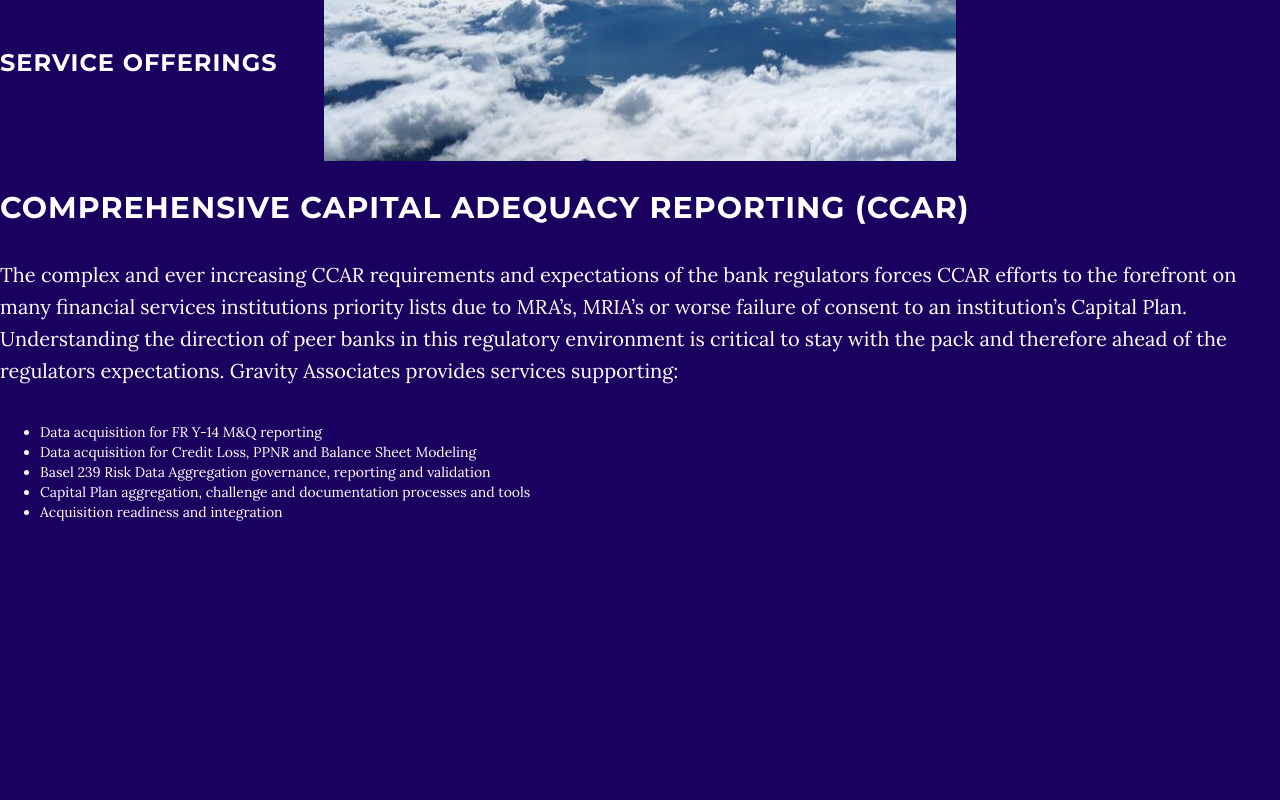
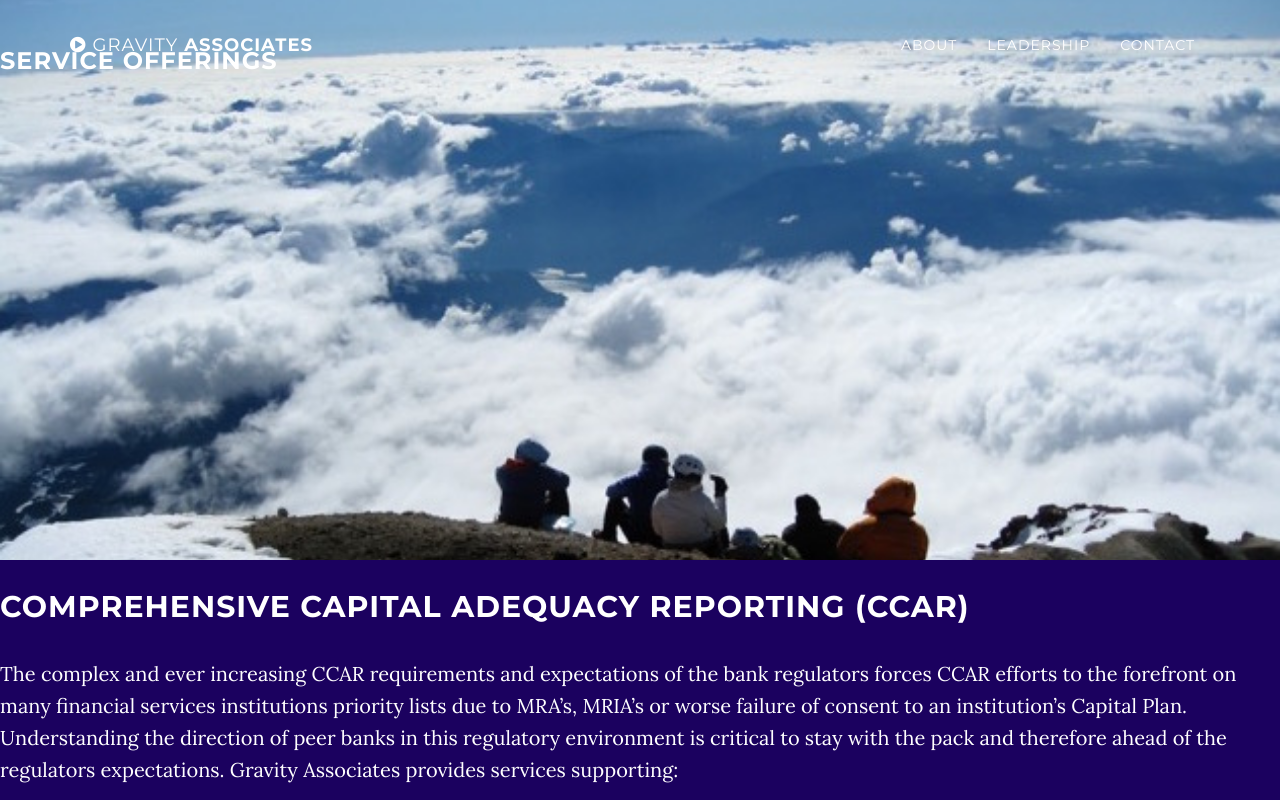
Before and after one commit to ryankell05/Gravity, a Flask app: page /services in a window 1280 px wide. Shown: the top 800 px of the page. Before the commit the page ends 521 px from the top, so only its background shows below. Run offline with Flask 2, Linux system fonts and the light colour scheme; some libraries are stand-ins or nearby versions.

Commit message:
service page jumbotron update

```diff
--- a/static/css/services.css
+++ b/static/css/services.css
@@ -1,7 +1,9 @@
 #jumbo
 {
-	width: 100%;
-    padding: 50px 0;
-    color: #fff;
-    background: url(../img/main.jpeg) no-repeat center center scroll;
+	position: relative;
+    background: #000 url("../img/main.jpeg") center center;
+    width: 100%;
+    height: 70%;
+    background-size: cover;
+    overflow: hidden;
 }
--- a/templates/services.html
+++ b/templates/services.html
@@ -34,6 +34,43 @@
 </head>
 
 <body>
+    <!-- Navigation -->
+    <nav class="navbar navbar-custom navbar-fixed-top" role="navigation">
+        <div class="container">
+            <div class="navbar-header">
+                <button type="button" class="navbar-toggle" data-toggle="collapse" data-target=".navbar-main-collapse">
+                    <i class="fa fa-bars"></i>
+                </button>
+                <a class="navbar-brand page-scroll" href="#page-top">
+                    <i class="fa fa-play-circle"></i>  <span class="light">Gravity</span> Associates
+                </a>
+            </div>
+
+            <!-- Collect the nav links, forms, and other content for toggling -->
+            <div class="collapse navbar-collapse navbar-right navbar-main-collapse">
+                <ul class="nav navbar-nav">
+                    <!-- Hidden li included to remove active class from about link when scrolled up past about section -->
+                    <li class="hidden">
+                        <a href="#page-top"></a>
+                    </li>
+                    <li>
+                        <a class="page-scroll" href="#about">About</a>
+                    </li>
+                    <li>
+                        <a class="page-scroll" href="#leadership">Leadership</a>
+                    </li>
+                    <li>
+                        <a class="page-scroll" href="#contact">Contact</a>
+                    </li>
+                </ul>
+            </div>
+            <!-- /.navbar-collapse -->
+        </div>
+        <!-- /.container -->
+    </nav>
+
+
+
     <div id = "jumbo" class = "jumbotron">
         <h3>Service Offerings</h3>
     </div>
```
